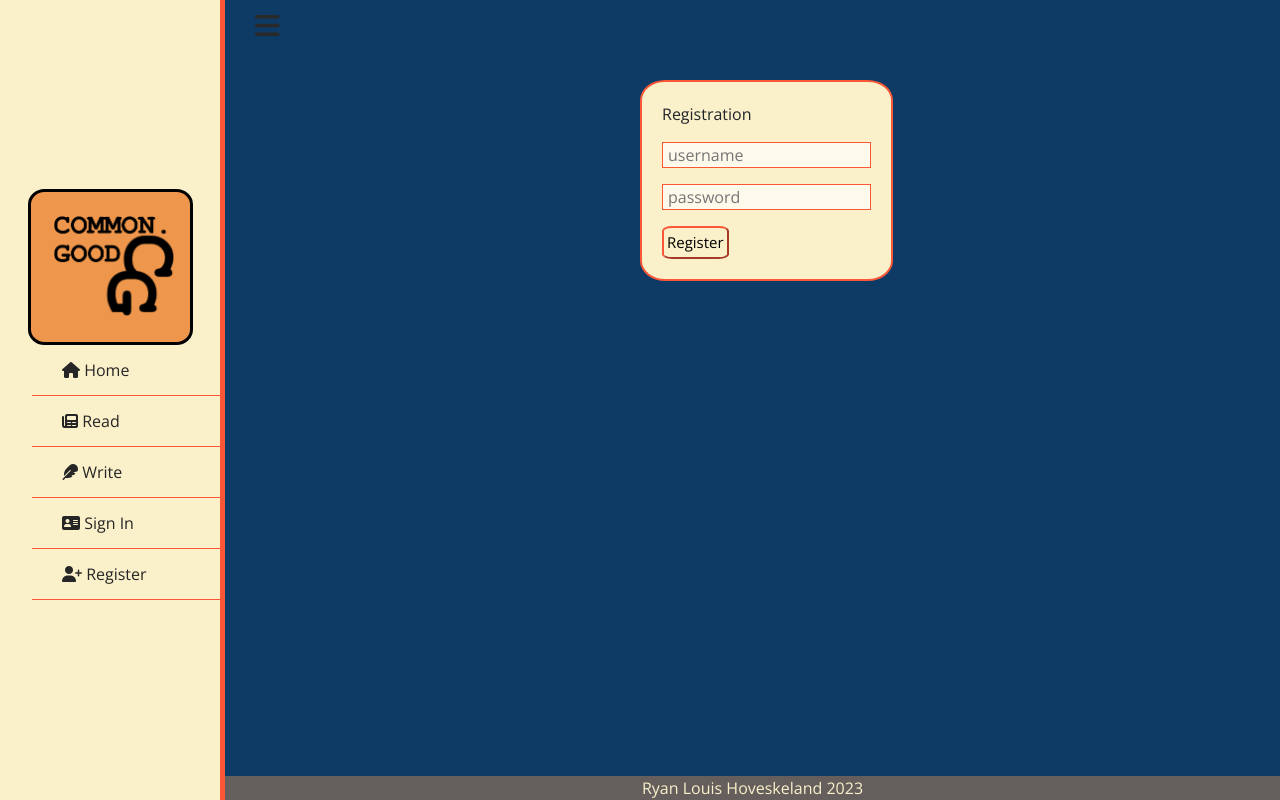
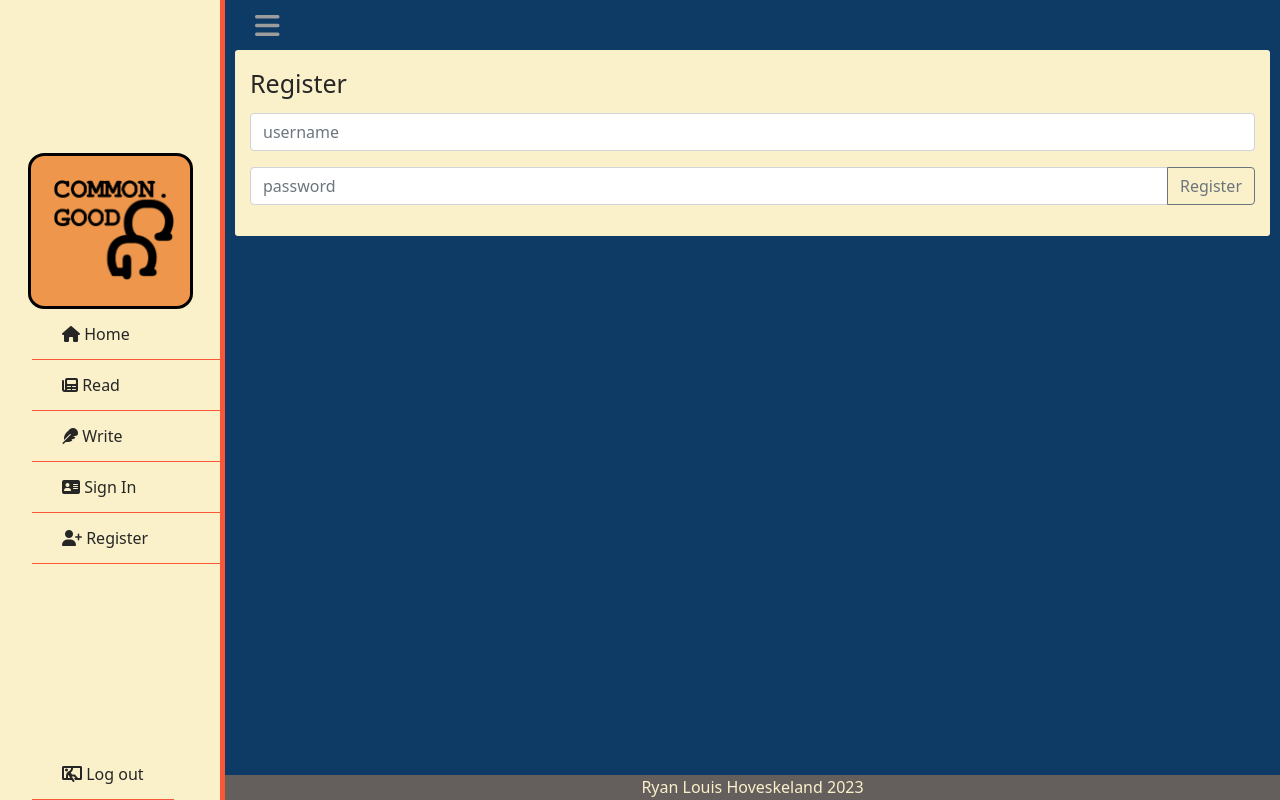
Before and after one commit to roxensox/Common-Good, a Flask app: page /register in a window 1280 px wide. Run offline with Flask 2, Linux system fonts and the light colour scheme.

Commit message:
reworked whole front end

```diff
--- a/app.py
+++ b/app.py
@@ -46,21 +46,47 @@ def register():
         username = request.form.get("username")
         password = request.form.get("password")
         if not username or not password:
-            return apology("Must provide a username and password")
+            flash("Must provide a username and password")
+            return redirect("/register")
         dbsearch = select("data.db", "SELECT * FROM users WHERE username = ?", username)
-        if len(dbsearch) > 1:
-            return apology("Username taken")
+        if len(dbsearch) > 0:
+            flash('Username taken')
+            return redirect("/register")
         con, cur = connect()
         cur.execute("INSERT INTO users (username, hash, ismod) VALUES (?, ?, ?)", (username, generate_password_hash(password), "N"))
         con.commit()
+        con, cur = connect()
         return redirect("/")
     else:
         return render_template("register.html")
 
 @app.route("/login", methods=["GET","POST"])
 def log_in():
-    return apology("TODO: Login page")
+    if request.method == "POST":
+        username = request.form.get("username")
+        password = request.form.get("password")
+        if not username or not password:
+            flash("Must provide a username and password")
+            return redirect("/login")
+        dbsearch = select("data.db", "SELECT * FROM users WHERE username = ?", username)
+        if not check_password_hash(dbsearch[0]["hash"], password):
+            flash("Incorrect password")
+            return redirect("/login")
+        session["user_id"] = dbsearch[0]["id"]
+        session["username"] = username
+        flash("Session on")
+        return redirect("/")
+    else:
+        if session.get("username") != None:
+            flash ("You are already signed in.")
+            return render_template("logout.html", name=session.get("username"))
+        return render_template("login.html")
 
 @app.route("/read", methods=["GET","POST"])
 def read():
     return apology("TODO: Read Menu")
+
+@app.route("/logout", methods=["GET"])
+def logout():
+    session.clear()
+    return redirect("/")
--- a/static/styles.css
+++ b/static/styles.css
@@ -2,57 +2,122 @@
 
 /* COLOR PALETTE GENERATED AT https://coolors.co/0d3b66-faf0ca-f4d35e-ee964b-f95738 */
 
-
+/* Universal properties */
 *{
     list-style: none;
     text-decoration: none;
     margin: 0;
     padding: 0;
     box-sizing: border-box;
-    font-family: 'Open Sans', sans-serif;
+    font-family: system-ui, -apple-system, BlinkMacSystemFont, 'Segoe UI', Roboto, Oxygen, Ubuntu, Cantarell, 'Open Sans', 'Helvetica Neue', sans-serif;
     transition: all 0.5s ease;
 }
 
+/* TEMPLATE PAGES */
+/* Template content container */
+.box{
+    background-color: #FAF0CA;
+    padding: 15px;
+    margin-left: 10px;
+    margin-right: 10px;
+    border-radius: 3px;
+}
+body.active .box{
+    margin-top: 10px;
+}
+
+.formtitle{
+    margin-bottom: 10px;
+    font-size: 25px;
+    color: #262626;
+}
+
+/* LAYOUT PAGE */
+/* .active covers the clickable links on the sidebar */
+.active {
+    text-decoration: none;
+    color: #262626;
+    transition: none;
+}
+.active:hover {
+    color: #F95738;
+}
+
+/* Body of the layout page */
 body{
     background: #0D3B66;
 }
 
-.wrapper .sidebar{
-    background: #FAF0CA;
-    position: fixed;
-    width: 225px;
-    height: 100%;
-    left: 0px;
-    border-right: solid #F95738 5px;
-    align-content: center;
+/* Top navigation bar */
+.content {
+    margin-left: 225px;
+    width: calc(100% - 225px);
 }
 
-.active {
-    text-decoration: none;
-    color: #262626;
+/* Message flashes */
+.flashes {
+    background-color: #262626;
+    position: absolute;
+    bottom: 9px;
+    left: 225px;
+    width: calc(100% - 225px);
+    text-align: center;
+    color: white;
+    height: 25px;
 }
 
-.mainlink {
-    text-decoration: none;
-    border-radius: 5%;
-    color: black;
-    font-family: system-ui, -apple-system, BlinkMacSystemFont, 'Segoe UI', Roboto, Oxygen, Ubuntu, Cantarell, 'Open Sans', 'Helvetica Neue', sans-serif;
-    font-size: 20px;
+/* Footer */
+#footer {
+    text-align:center;
+    margin-bottom: 0;
+    background-color: #ee974b62;
+    position: absolute;
+    bottom: 0px;
+    height: 25px;
+    width: calc(100% - 225px);
+    margin-left: 225px;
 }
 
-.mainlink:hover {
-    color: red;
-}
-
-.link {
+/* Removes formatting for the footer link */
+#footerlink {
     text-decoration: none;
     color: #FAF0CA;
 }
-
-.link:hover {
+#footerlink:hover {
     color: gray;
 }
 
+/* Sign-out button in the sidebar */
+.last-item {
+    position:absolute;
+    bottom: 0;
+}
+
+/* Logo image */
+#logo {
+    display: block;
+    width: 120px;
+    height: 100px;
+    margin: 10%;
+}
+
+/* Wrapper for the template content that changes height depending on whether the top bar is active */
+.mainwrapper {
+    margin-top: 0px;
+    margin-left: 225px;
+    width: calc(100% - 225px);
+}
+
+/* Page title displayed in the top navigation bar */
+.pagetitle {
+    position: absolute;
+    left: calc(50% - 30px);
+    color: #292929;
+    visibility: hidden;
+    opacity: 0%;
+}
+
+/* Container for the logo image */
 .sitename {
     top: 0;
     padding: 10px;
@@ -68,13 +133,7 @@ body{
     vertical-align: middle;
 }
 
-#logo {
-    display: block;
-    width: 120px;
-    height: 100px;
-    margin: 10%;
-}
-
+/* Formatting for the list elements in the sidebar */
 .wrapper .sidebar ul li a {
     display: block;
     padding: 13px 30px;
@@ -83,116 +142,60 @@ body{
     font-size: 16px;
 }
 
+/* Formatting for the icons in the list elements in the sidebar */
 .wrapper .sidebar ul li a .icon {
     display: inline-block;
 }
 
-.active:hover {
-    color: #B3001B;
+.wrapper .sidebar{
+    background: #FAF0CA;
+    position: fixed;
+    width: 225px;
+    height: 100%;
+    left: 0px;
+    border-right: solid #F95738 5px;
+    align-content: center;
 }
 
-.content {
-    margin-left: 225px;
-    width: calc(100% - 225px);
-}
-
-#footer {
-    text-align:center;
-    margin-bottom: 0;
-    background-color: #ee974b62;
-    position: absolute;
-    bottom: 0px;
-    height: fit-content;
-}
-
-.registration_fields {
-    position: absolute;
-    left: 50%;
-    height: fit-content;
-    width: fit-content;
-    padding: 20px;
-    border-radius: 10%;
-    border: 2px solid #F95738;
-    background-color: #FAF0CA;
-}
-
-body.active .registration_fields{
-    position: absolute;
-    left: calc(50% - 120px);
-}
-
-button {
-    padding: 3px;
-    border-radius: 15%;
-    font-family: 'Open Sans', sans-serif;
-    font-size: 15px;
-    background-color: #FAF0CA;
-    border-color: #F95738;
-    transition: 0.5s;
-}
-
-button:hover {
-    background-color: #F95738;
-    color: #FAF0CA;
-    transition: 0.5s;
-}
-
-.tbox {
-    padding-left: 5px;
-    border: 1px solid #F95738;
-    color: #292929;
-    background-color: rgba(255, 255, 255, 0.637);
-}
-
-.tbox:placeholder {
-    color: #faf0ca91;
-}
-
-.box {
-    top: 50px;
-    padding: 15px;
-    width: 100%;
-}
-
-.wrapper .content {
+/* Container for the top nav bar */
+.wrapper .nav {
     width: calc(100% - 225px);
     margin-left: 225px;
-    transition: all 0.5s ease;
-
 }
-
-.contents {
-    width: calc(100% - 225px);
-    margin-left: 225px;
-    transition: all 0.5s ease;
-}
-
-.wrapper .content .top_navbar{
+.wrapper .nav .top_navbar{
     height: 50px;
     display: flex;
     align-items: center;
     padding: 0 30px;
 }
-
-.wrapper .content .top_navbar .hamburger a{
+.wrapper .nav .top_navbar .hamburger a{
     font-size: 28px;
-    color: #292929;
+    color: #9c9c9c;
+}
+.wrapper .nav .top_navbar .hamburger a:hover {
+    color: #9c9c9c5b;
 }
 
-.wrapper .content .top_navbar .hamburger a:hover {
-    color: #2929295b;
-}
+/* Active script changes */
 
-body.active .wrapper .sidebar{
-    left: -225px;
-}
-
-body.active .contents{
+/* Changes the space available for the html template */
+body.active .mainwrapper{
     margin-left: 0;
     width: 100%;
 }
 
-body.active .content{
+body.active .tempwrapper{
+    top:50px;
+}
+
+/* Resizes the footer */
+body.active #footer{
+    margin-left: 0;
+    width: 100%;
+}
+
+/* Makes the top nav bar visible */
+body.active .nav{
     margin-left: 0;
     width: 100%;
     opacity: 100%;
@@ -200,13 +203,19 @@ body.active .content{
     background: #FAF0CA;
 }
 
+/* Resizes the flashed messages */
+body.active .flashes {
+    left: 0;
+    width: 100%;
+}
+
+/* Makes the page title visible */
 body.active .pagetitle {
     opacity: 100%;
+    visibility: visible;
 }
 
-.pagetitle {
-    position: absolute;
-    left: calc(50% - 30px);
-    color: #292929;
-    opacity: 0%;
+/* Moves the sidebar off-screen */
+body.active .wrapper .sidebar{
+    left: -225px;
 }
--- a/templates/layout.html
+++ b/templates/layout.html
@@ -55,9 +55,20 @@
                             <span class="item">Register</span>
                         </a>
                     </li>
+                    <li>
+                        <br>
+                        <br>
+                        <br>
+                    </li>
+                    <li class="last-item">
+                        <a href="/logout" class="active">
+                            <span class="icon"><i class="fa-solid fa-person-through-window"></i></span>
+                            <span class="item">Log out</span>
+                        </a>
+                    </li>
                 </ul>
             </div>
-            <div class="content">
+            <div class="nav">
                 <div class="top_navbar">
                     <div class="hamburger">
                         <a href="#">
@@ -70,14 +81,26 @@
                     </div>
                 </div>
             </div>
-        </div>
-        <div class="contents">
-            <div class="box">
-                {% block main %}{% endblock %}
+            <div class="mainwrapper">
+                {% block main %}
+                {% endblock %}
             </div>
         </div>
-        <div class="contents" id="footer">
-            <a class="link" href="https://www.github.com/roxensox">Ryan Louis Hoveskeland 2023</a>
+        <div>
+            {% block flash %}
+                {% with messages = get_flashed_messages() %}
+                {% if messages: %}
+                    <ul class = "flashes">
+                        {% for message in messages %}
+                            <li>{{ message }}</li>
+                        {% endfor %}
+                    </ul>
+                {% endif %}
+                {% endwith %}
+            {% endblock %}
+        </div>
+        <div id="footer">
+            <a id="footerlink" href="https://www.github.com/roxensox">Ryan Louis Hoveskeland 2023</a>
         </div>
         <script>
             var hamburger = document.querySelector(".hamburger");
--- a/templates/register.html
+++ b/templates/register.html
@@ -10,13 +10,17 @@ Register
 
 {% block main %}
     <div class="box">
-        <div class="registration_fields">
-            <p>Registration</p>
-            <form action="/register" method="post">
-                <p><input autocomplete="off" class="tbox" type="text" name="username" placeholder="username"></p>
-                <p><input autocomplete="off" class="tbox" type="password" name="password" placeholder="password"></p>
-                <button type="submit">Register</button>
-            </form>
+        <div class="formtitle">
+            Register
         </div>
+        <form action="/register" method="post">
+                <div class="input-group mb-3">
+                    <input type="text" class="form-control" name="username" placeholder="username" aria-label="username">
+                </div>
+                <div class="input-group mb-3">
+                    <input type="password" class="form-control" name="password" placeholder="password" aria-label="Recipient's username" aria-describedby="button-addon2">
+                    <button class="btn btn-outline-secondary" type="submit" id="button-addon2">Register</button>
+                </div>
+        </form>
     </div>
 {% endblock %}
```
Also changed, not shown: templates/login.html (added, +13 -0 lines), templates/logout.html (added, +22 -0 lines), data.db.
